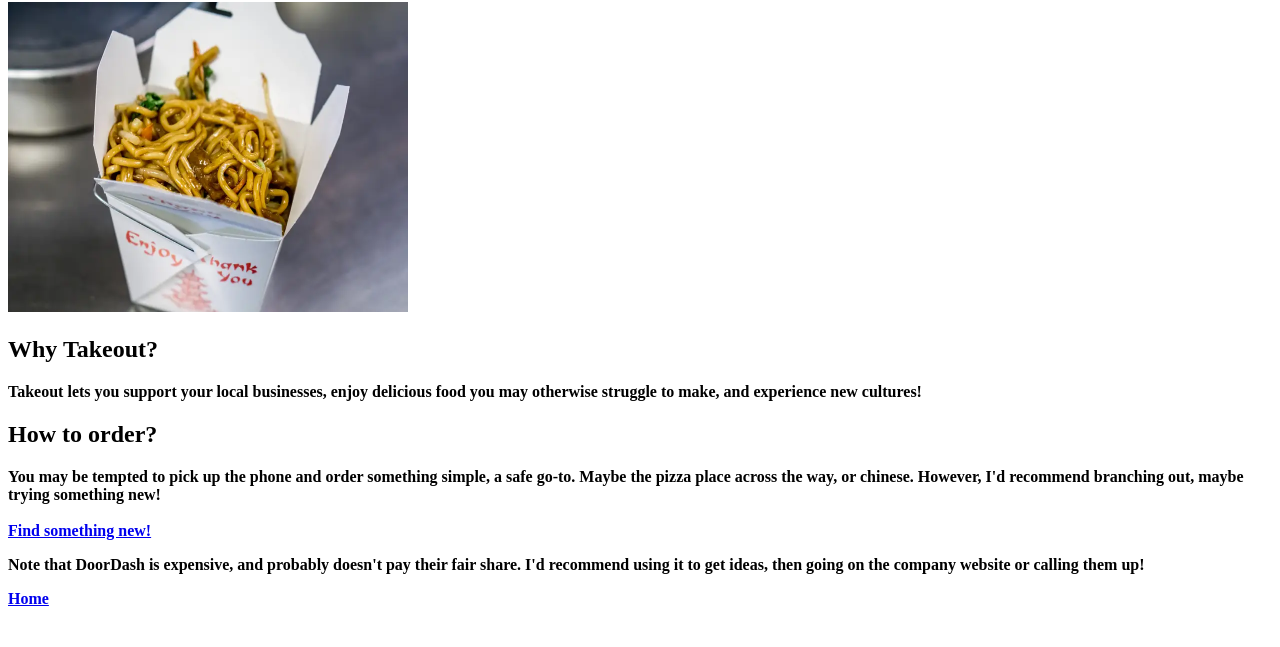
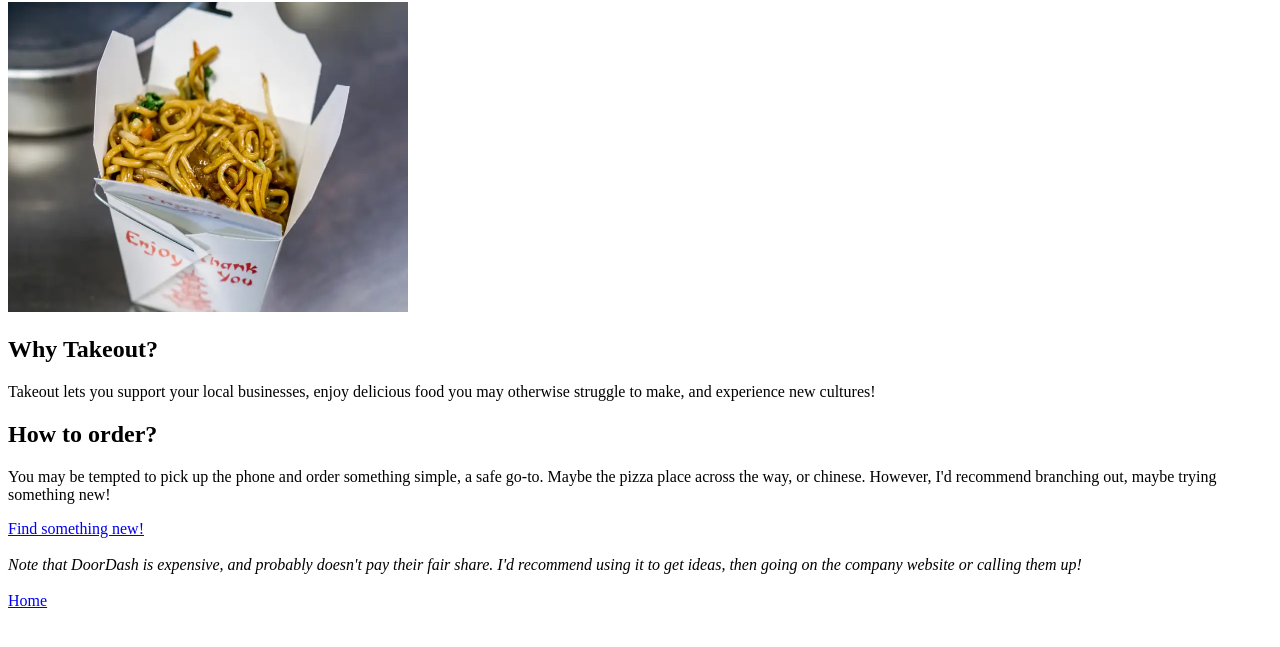
Before and after one commit to zvivier/recipesite, a plain HTML site: page recipes/takeout.html in a window 1280 px wide. Shown: the part 79-726 px from the top of the page. Drawn offline with Linux system fonts and the light colour scheme.

Commit message:
fixed takeout bolding/italicizing issue

```diff
--- a/recipes/takeout.html
+++ b/recipes/takeout.html
@@ -8,12 +8,11 @@
     <h1>Takeout! &#129377;</h1>
     <img src="../images/takeout.jpg" alt="Delicious looking takeout!" height="310" width="400">
     <h2>Why Takeout?</h2>
-    <b>Takeout lets you support your local businesses, enjoy delicious food you may otherwise struggle to make, and experience new cultures!
+    <p>Takeout lets you support your local businesses, enjoy delicious food you may otherwise struggle to make, and experience new cultures!</p>
     <h2>How to order?</h2>
-    <b>You may be tempted to pick up the phone and order something simple, a safe go-to. Maybe the pizza place across the way, or chinese. However, I'd recommend branching out, maybe trying something new!</b>
-    <br><br>
+    <p>You may be tempted to pick up the phone and order something simple, a safe go-to. Maybe the pizza place across the way, or chinese. However, I'd recommend branching out, maybe trying something new!</p>
     <a href="https://www.doordash.com/cuisine/takeout-near-me">Find something new!</a>
-    <p>Note that DoorDash is expensive, and probably doesn't pay their fair share. I'd recommend using it to get ideas, then going on the company website or calling them up!</p>
-    <a href="../index.html">Home</a>
+    <br><br><i>Note that DoorDash is expensive, and probably doesn't pay their fair share. I'd recommend using it to get ideas, then going on the company website or calling them up!</i>
+    <br><br><a href="../index.html">Home</a>
   </body>
 </html>
```
